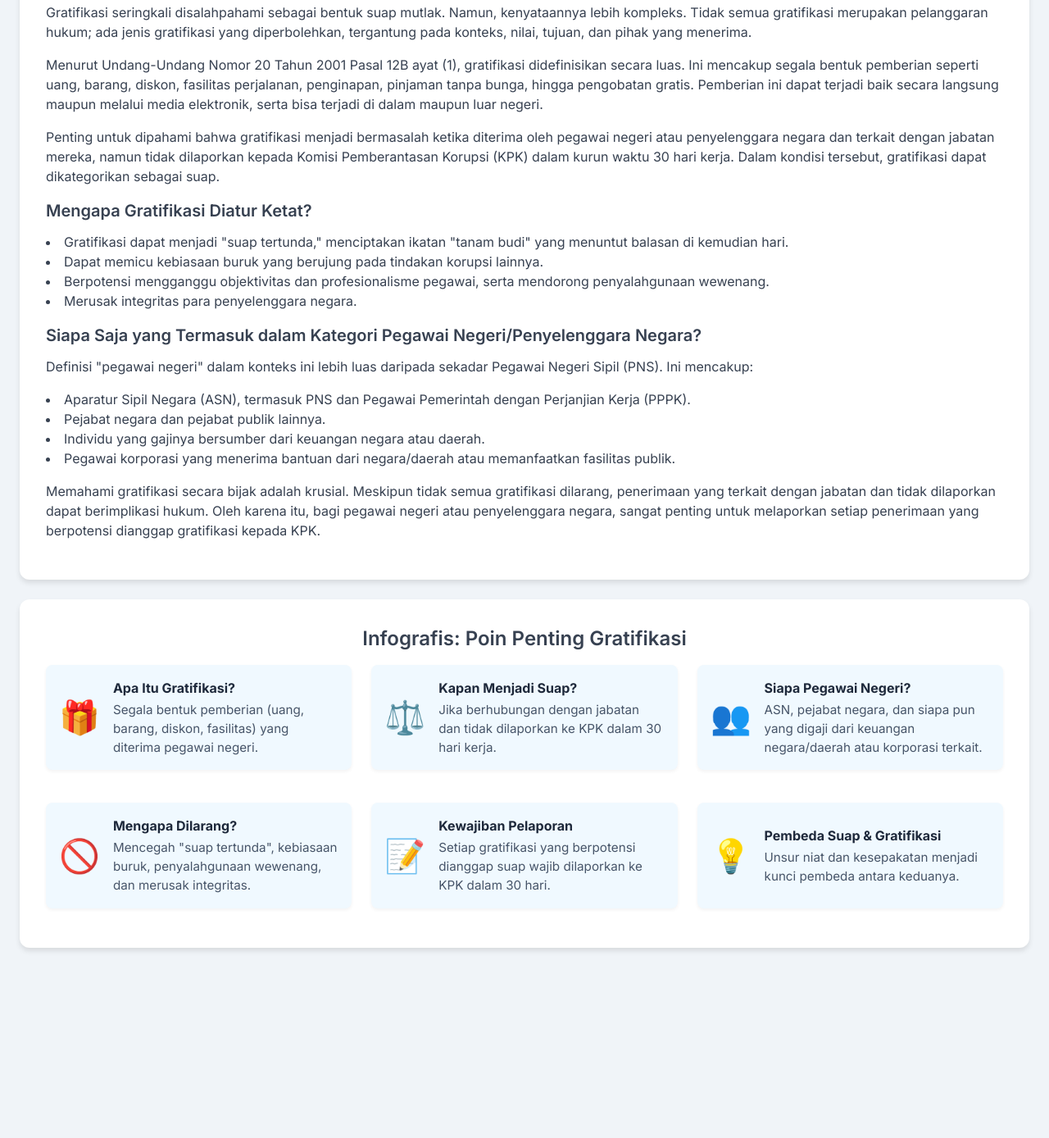
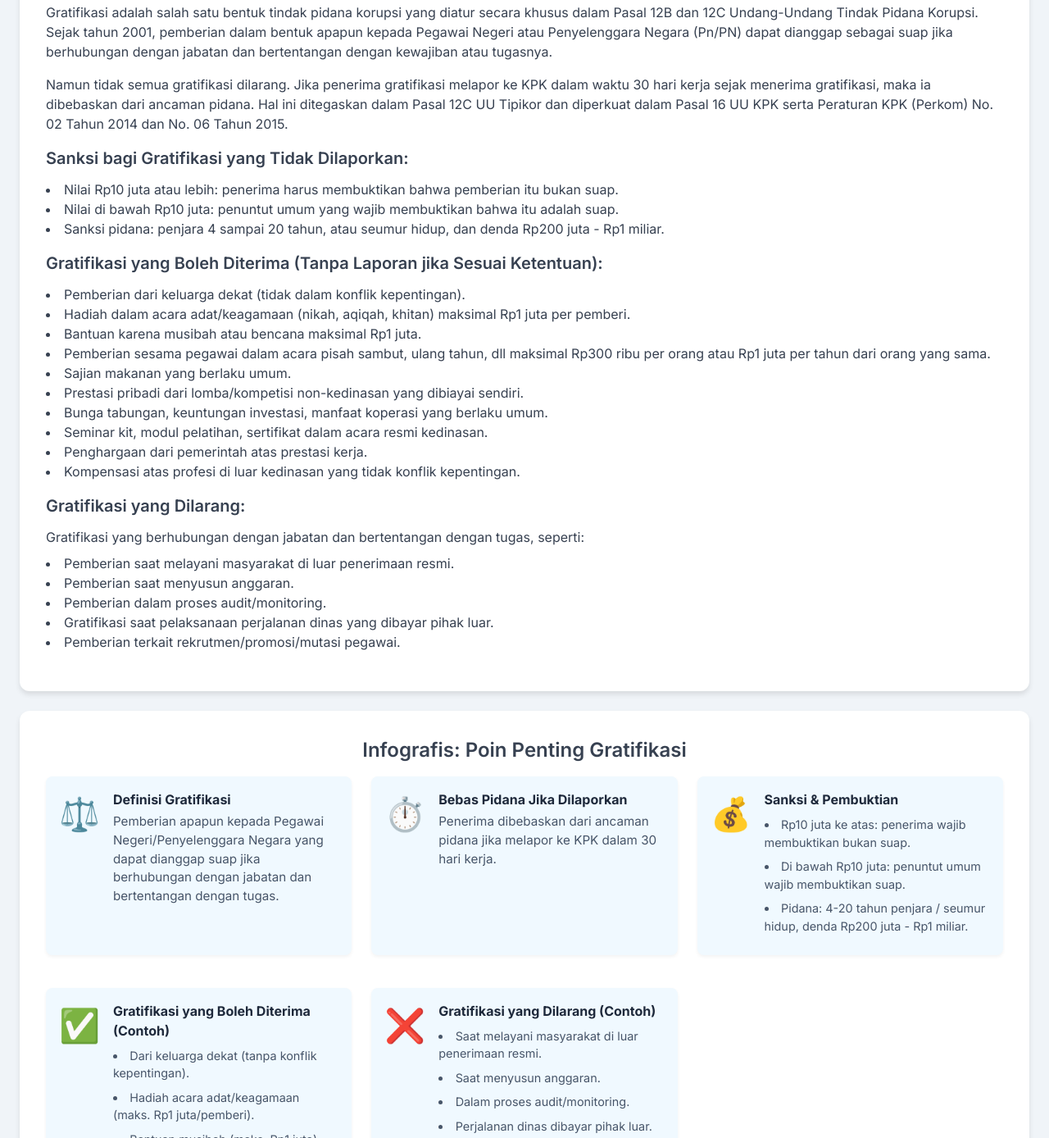
Before and after one commit to jeeefmo260101/ST9CU_22072025, a plain HTML site: page index.html in a window 1280 px wide. Shown: the part 217-1605 px from the top of the page at 82% size. Before the commit the page ends 1429 px from the top, so only its background shows below. Drawn offline with nearby package versions, Linux system fonts and the light colour scheme.

Commit message:
Update index.html

```diff
--- a/index.html
+++ b/index.html
@@ -3,7 +3,7 @@
 <head>
     <meta charset="UTF-8">
     <meta name="viewport" content="width=device-width, initial-scale=1.0">
-    <title>Memahami Gratifikasi: Narasi dan Infografis</title>
+    <title>Memahami Gratifikasi: Batasan dan Konsekuensinya</title>
     <!-- Tailwind CSS CDN -->
     <script src="https://cdn.tailwindcss.com"></script>
     <link href="https://fonts.googleapis.com/css2?family=Inter:wght@400;600;700&display=swap" rel="stylesheet">
@@ -28,7 +28,7 @@
         /* Infographic styling */
         .infographic-item {
             display: flex;
-            align-items: center;
+            align-items: flex-start; /* Align items to the start for better text flow */
             margin-bottom: 1rem;
             padding: 1rem;
             background-color: #f0f9ff; /* Lighter blue for infographic items */
@@ -39,6 +39,7 @@
             font-size: 2.5rem;
             margin-right: 1rem;
             color: #0ea5e9; /* Sky blue icon */
+            flex-shrink: 0; /* Prevent icon from shrinking */
         }
         .infographic-text h4 {
             font-weight: 700;
@@ -54,7 +55,11 @@
             grid-template-columns: repeat(auto-fit, minmax(280px, 1fr));
             gap: 1.5rem;
         }
-        /* Removed .qa-infographic-item styles as the section is removed */
+        .list-item-infographic {
+            margin-bottom: 0.5rem;
+            font-size: 0.9rem;
+            color: #475569;
+        }
     </style>
 </head>
 <body class="antialiased">
@@ -67,79 +72,96 @@
         <section class="card">
             <h2 class="text-2xl font-semibold text-gray-700 mb-4">Narasi: Mengurai Makna Gratifikasi</h2>
             <p class="mb-4 text-gray-700">
-                Gratifikasi seringkali disalahpahami sebagai bentuk suap mutlak. Namun, kenyataannya lebih kompleks. Tidak semua gratifikasi merupakan pelanggaran hukum; ada jenis gratifikasi yang diperbolehkan, tergantung pada konteks, nilai, tujuan, dan pihak yang menerima.
+                Gratifikasi adalah salah satu bentuk tindak pidana korupsi yang diatur secara khusus dalam Pasal 12B dan 12C Undang-Undang Tindak Pidana Korupsi. Sejak tahun 2001, pemberian dalam bentuk apapun kepada Pegawai Negeri atau Penyelenggara Negara (Pn/PN) dapat dianggap sebagai suap jika berhubungan dengan jabatan dan bertentangan dengan kewajiban atau tugasnya.
             </p>
             <p class="mb-4 text-gray-700">
-                Menurut Undang-Undang Nomor 20 Tahun 2001 Pasal 12B ayat (1), gratifikasi didefinisikan secara luas. Ini mencakup segala bentuk pemberian seperti uang, barang, diskon, fasilitas perjalanan, penginapan, pinjaman tanpa bunga, hingga pengobatan gratis. Pemberian ini dapat terjadi baik secara langsung maupun melalui media elektronik, serta bisa terjadi di dalam maupun luar negeri.
+                Namun tidak semua gratifikasi dilarang. Jika penerima gratifikasi melapor ke KPK dalam waktu 30 hari kerja sejak menerima gratifikasi, maka ia dibebaskan dari ancaman pidana. Hal ini ditegaskan dalam Pasal 12C UU Tipikor dan diperkuat dalam Pasal 16 UU KPK serta Peraturan KPK (Perkom) No. 02 Tahun 2014 dan No. 06 Tahun 2015.
             </p>
-            <p class="mb-4 text-gray-700">
-                Penting untuk dipahami bahwa gratifikasi menjadi bermasalah ketika diterima oleh pegawai negeri atau penyelenggara negara dan terkait dengan jabatan mereka, namun tidak dilaporkan kepada Komisi Pemberantasan Korupsi (KPK) dalam kurun waktu 30 hari kerja. Dalam kondisi tersebut, gratifikasi dapat dikategorikan sebagai suap.
-            </p>
-            <h3 class="text-xl font-semibold text-gray-700 mb-3">Mengapa Gratifikasi Diatur Ketat?</h3>
+
+            <h3 class="text-xl font-semibold text-gray-700 mb-3">Sanksi bagi Gratifikasi yang Tidak Dilaporkan:</h3>
             <ul class="list-disc list-inside mb-4 text-gray-700">
-                <li>Gratifikasi dapat menjadi "suap tertunda," menciptakan ikatan "tanam budi" yang menuntut balasan di kemudian hari.</li>
-                <li>Dapat memicu kebiasaan buruk yang berujung pada tindakan korupsi lainnya.</li>
-                <li>Berpotensi mengganggu objektivitas dan profesionalisme pegawai, serta mendorong penyalahgunaan wewenang.</li>
-                <li>Merusak integritas para penyelenggara negara.</li>
+                <li>Nilai Rp10 juta atau lebih: penerima harus membuktikan bahwa pemberian itu bukan suap.</li>
+                <li>Nilai di bawah Rp10 juta: penuntut umum yang wajib membuktikan bahwa itu adalah suap.</li>
+                <li>Sanksi pidana: penjara 4 sampai 20 tahun, atau seumur hidup, dan denda Rp200 juta - Rp1 miliar.</li>
             </ul>
-            <h3 class="text-xl font-semibold text-gray-700 mb-3">Siapa Saja yang Termasuk dalam Kategori Pegawai Negeri/Penyelenggara Negara?</h3>
-            <p class="mb-4 text-gray-700">
-                Definisi "pegawai negeri" dalam konteks ini lebih luas daripada sekadar Pegawai Negeri Sipil (PNS). Ini mencakup:
-            </p>
+
+            <h3 class="text-xl font-semibold text-gray-700 mb-3">Gratifikasi yang Boleh Diterima (Tanpa Laporan jika Sesuai Ketentuan):</h3>
             <ul class="list-disc list-inside mb-4 text-gray-700">
-                <li>Aparatur Sipil Negara (ASN), termasuk PNS dan Pegawai Pemerintah dengan Perjanjian Kerja (PPPK).</li>
-                <li>Pejabat negara dan pejabat publik lainnya.</li>
-                <li>Individu yang gajinya bersumber dari keuangan negara atau daerah.</li>
-                <li>Pegawai korporasi yang menerima bantuan dari negara/daerah atau memanfaatkan fasilitas publik.</li>
+                <li>Pemberian dari keluarga dekat (tidak dalam konflik kepentingan).</li>
+                <li>Hadiah dalam acara adat/keagamaan (nikah, aqiqah, khitan) maksimal Rp1 juta per pemberi.</li>
+                <li>Bantuan karena musibah atau bencana maksimal Rp1 juta.</li>
+                <li>Pemberian sesama pegawai dalam acara pisah sambut, ulang tahun, dll maksimal Rp300 ribu per orang atau Rp1 juta per tahun dari orang yang sama.</li>
+                <li>Sajian makanan yang berlaku umum.</li>
+                <li>Prestasi pribadi dari lomba/kompetisi non-kedinasan yang dibiayai sendiri.</li>
+                <li>Bunga tabungan, keuntungan investasi, manfaat koperasi yang berlaku umum.</li>
+                <li>Seminar kit, modul pelatihan, sertifikat dalam acara resmi kedinasan.</li>
+                <li>Penghargaan dari pemerintah atas prestasi kerja.</li>
+                <li>Kompensasi atas profesi di luar kedinasan yang tidak konflik kepentingan.</li>
             </ul>
-            <p class="mb-4 text-gray-700">
-                Memahami gratifikasi secara bijak adalah krusial. Meskipun tidak semua gratifikasi dilarang, penerimaan yang terkait dengan jabatan dan tidak dilaporkan dapat berimplikasi hukum. Oleh karena itu, bagi pegawai negeri atau penyelenggara negara, sangat penting untuk melaporkan setiap penerimaan yang berpotensi dianggap gratifikasi kepada KPK.
-            </p>
+
+            <h3 class="text-xl font-semibold text-gray-700 mb-3">Gratifikasi yang Dilarang:</h3>
+            <p class="mb-2 text-gray-700">Gratifikasi yang berhubungan dengan jabatan dan bertentangan dengan tugas, seperti:</p>
+            <ul class="list-disc list-inside mb-4 text-gray-700">
+                <li>Pemberian saat melayani masyarakat di luar penerimaan resmi.</li>
+                <li>Pemberian saat menyusun anggaran.</li>
+                <li>Pemberian dalam proses audit/monitoring.</li>
+                <li>Gratifikasi saat pelaksanaan perjalanan dinas yang dibayar pihak luar.</li>
+                <li>Pemberian terkait rekrutmen/promosi/mutasi pegawai.</li>
+            </ul>
         </section>
 
         <section class="card">
             <h2 class="text-2xl font-semibold text-gray-700 mb-4 text-center">Infografis: Poin Penting Gratifikasi</h2>
             <div class="grid-infographic">
                 <div class="infographic-item">
-                    <span class="infographic-icon">🎁</span>
+                    <span class="infographic-icon">⚖️</span>
                     <div class="infographic-text">
-                        <h4>Apa Itu Gratifikasi?</h4>
-                        <p>Segala bentuk pemberian (uang, barang, diskon, fasilitas) yang diterima pegawai negeri.</p>
+                        <h4>Definisi Gratifikasi</h4>
+                        <p>Pemberian apapun kepada Pegawai Negeri/Penyelenggara Negara yang dapat dianggap suap jika berhubungan dengan jabatan dan bertentangan dengan tugas.</p>
                     </div>
                 </div>
                 <div class="infographic-item">
-                    <span class="infographic-icon">⚖️</span>
+                    <span class="infographic-icon">⏱️</span>
                     <div class="infographic-text">
-                        <h4>Kapan Menjadi Suap?</h4>
-                        <p>Jika berhubungan dengan jabatan dan tidak dilaporkan ke KPK dalam 30 hari kerja.</p>
+                        <h4>Bebas Pidana Jika Dilaporkan</h4>
+                        <p>Penerima dibebaskan dari ancaman pidana jika melapor ke KPK dalam 30 hari kerja.</p>
                     </div>
                 </div>
                 <div class="infographic-item">
-                    <span class="infographic-icon">👥</span>
+                    <span class="infographic-icon">💰</span>
                     <div class="infographic-text">
-                        <h4>Siapa Pegawai Negeri?</h4>
-                        <p>ASN, pejabat negara, dan siapa pun yang digaji dari keuangan negara/daerah atau korporasi terkait.</p>
+                        <h4>Sanksi & Pembuktian</h4>
+                        <ul class="list-disc list-inside mt-2">
+                            <li class="list-item-infographic">Rp10 juta ke atas: penerima wajib membuktikan bukan suap.</li>
+                            <li class="list-item-infographic">Di bawah Rp10 juta: penuntut umum wajib membuktikan suap.</li>
+                            <li class="list-item-infographic">Pidana: 4-20 tahun penjara / seumur hidup, denda Rp200 juta - Rp1 miliar.</li>
+                        </ul>
                     </div>
                 </div>
                 <div class="infographic-item">
-                    <span class="infographic-icon">🚫</span>
+                    <span class="infographic-icon">✅</span>
                     <div class="infographic-text">
-                        <h4>Mengapa Dilarang?</h4>
-                        <p>Mencegah "suap tertunda", kebiasaan buruk, penyalahgunaan wewenang, dan merusak integritas.</p>
+                        <h4>Gratifikasi yang Boleh Diterima (Contoh)</h4>
+                        <ul class="list-disc list-inside mt-2">
+                            <li class="list-item-infographic">Dari keluarga dekat (tanpa konflik kepentingan).</li>
+                            <li class="list-item-infographic">Hadiah acara adat/keagamaan (maks. Rp1 juta/pemberi).</li>
+                            <li class="list-item-infographic">Bantuan musibah (maks. Rp1 juta).</li>
+                            <li class="list-item-infographic">Pemberian sesama pegawai (maks. Rp300 ribu/orang).</li>
+                            <li class="list-item-infographic">Sajian makanan umum.</li>
+                        </ul>
                     </div>
                 </div>
                 <div class="infographic-item">
-                    <span class="infographic-icon">📝</span>
+                    <span class="infographic-icon">❌</span>
                     <div class="infographic-text">
-                        <h4>Kewajiban Pelaporan</h4>
-                        <p>Setiap gratifikasi yang berpotensi dianggap suap wajib dilaporkan ke KPK dalam 30 hari.</p>
-                    </div>
-                </div>
-                <div class="infographic-item">
-                    <span class="infographic-icon">💡</span>
-                    <div class="infographic-text">
-                        <h4>Pembeda Suap & Gratifikasi</h4>
-                        <p>Unsur niat dan kesepakatan menjadi kunci pembeda antara keduanya.</p>
+                        <h4>Gratifikasi yang Dilarang (Contoh)</h4>
+                        <ul class="list-disc list-inside mt-2">
+                            <li class="list-item-infographic">Saat melayani masyarakat di luar penerimaan resmi.</li>
+                            <li class="list-item-infographic">Saat menyusun anggaran.</li>
+                            <li class="list-item-infographic">Dalam proses audit/monitoring.</li>
+                            <li class="list-item-infographic">Perjalanan dinas dibayar pihak luar.</li>
+                            <li class="list-item-infographic">Terkait rekrutmen/promosi/mutasi pegawai.</li>
+                        </ul>
                     </div>
                 </div>
             </div>
```
